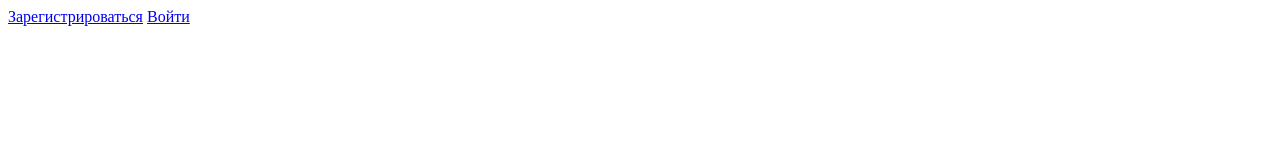
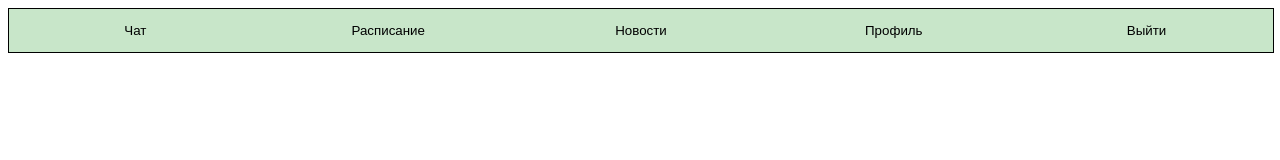
Before and after one commit to toqoko/hostel_site, a plain HTML site: page index.html in a window 1280 px wide. Drawn offline with Linux system fonts and the light colour scheme.

Commit message:
Update index.html

```diff
--- a/index.html
+++ b/index.html
@@ -3,11 +3,63 @@
 <head>
 	<meta charset="UTF-8">
 	<meta name="viewport" content="width=device-width, initial-scale=1.0">
-	<title>Document</title>
+	<title>Profile</title>
+	<style type="text/css">
+		.top {
+			overflow: hidden;
+			background-color: #C8E6C9;
+			border: 1px solid black;
+			width: 100%;
+		}
+		.top button {
+			width: 20%;
+			background-color: inherit;
+			float: left;
+/*			display: inline-block;*/
+			border: none;
+			outline: none;
+			cursor: pointer;
+			padding: 14px 16px;
+			transition: 0.3s;
+		}
+		.top button:hover {
+		    background-color: #FFEB3B;
+		}
+	</style>
 </head>
 <body>
-	<a href="./Registration/index.html">Зарегистрироваться</a>
-	<a href="./Login/index.html">Войти</a>
+	<div class="top">
+			<div class="chat">
+				<button id="button_log_out">
+					Чат
+				</button>
+			</div>
+
+			<div class="news">
+				<button id="button_log_out">
+					Расписание
+				</button>
+			</div>
+
+			<div class="timetable">
+				<button id="button_log_out">
+					Новости
+				</button>
+			</div>
+
+			<div class="profile">
+				<button id="button_log_out">
+					Профиль
+				</button>
+			</div>
+
+			<div class="log_out">
+				<button id="button_log_out">
+					Выйти
+				</button>
+			</div>
+	</div>
+
 
 </body>
 </html>
```
